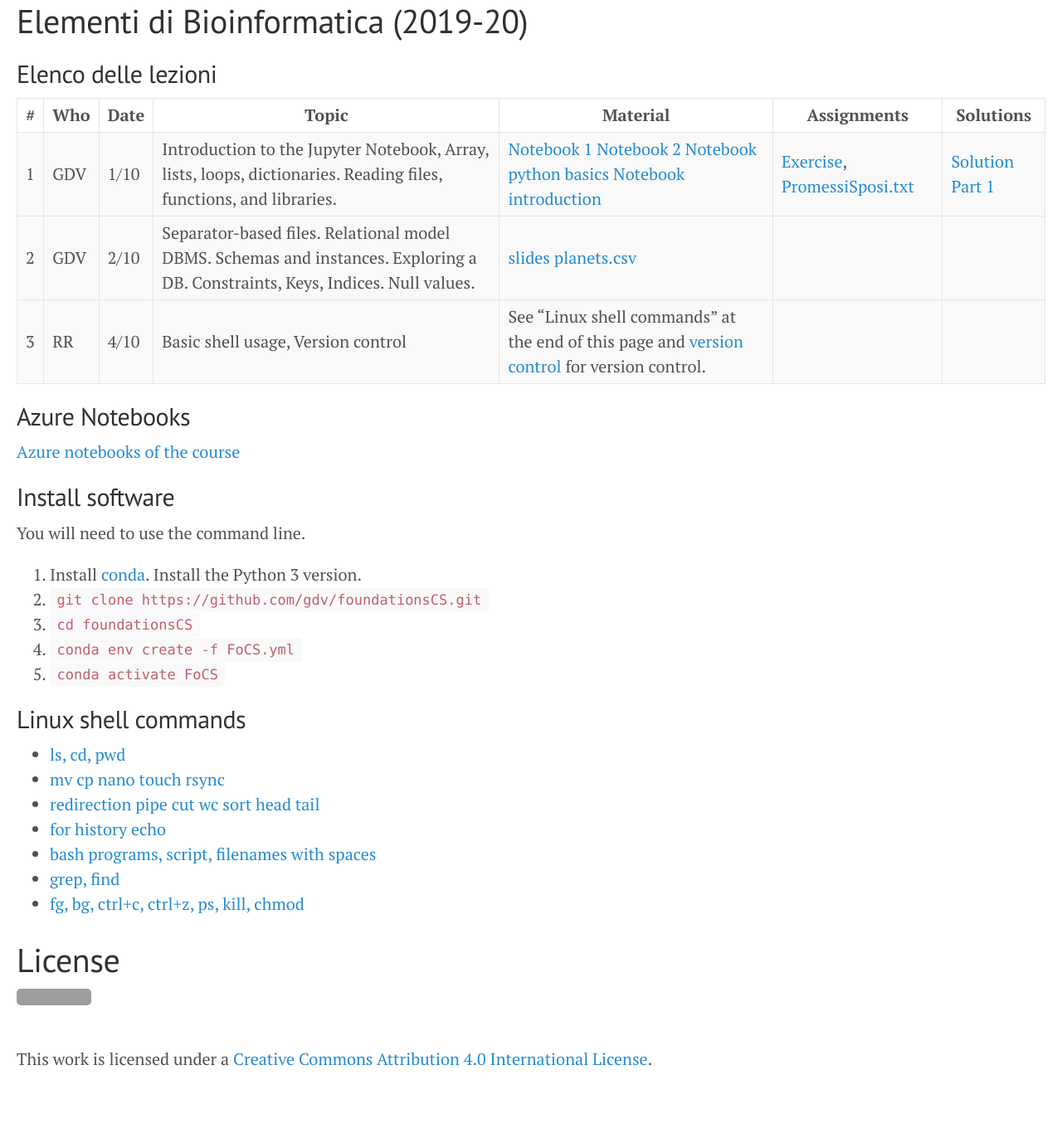
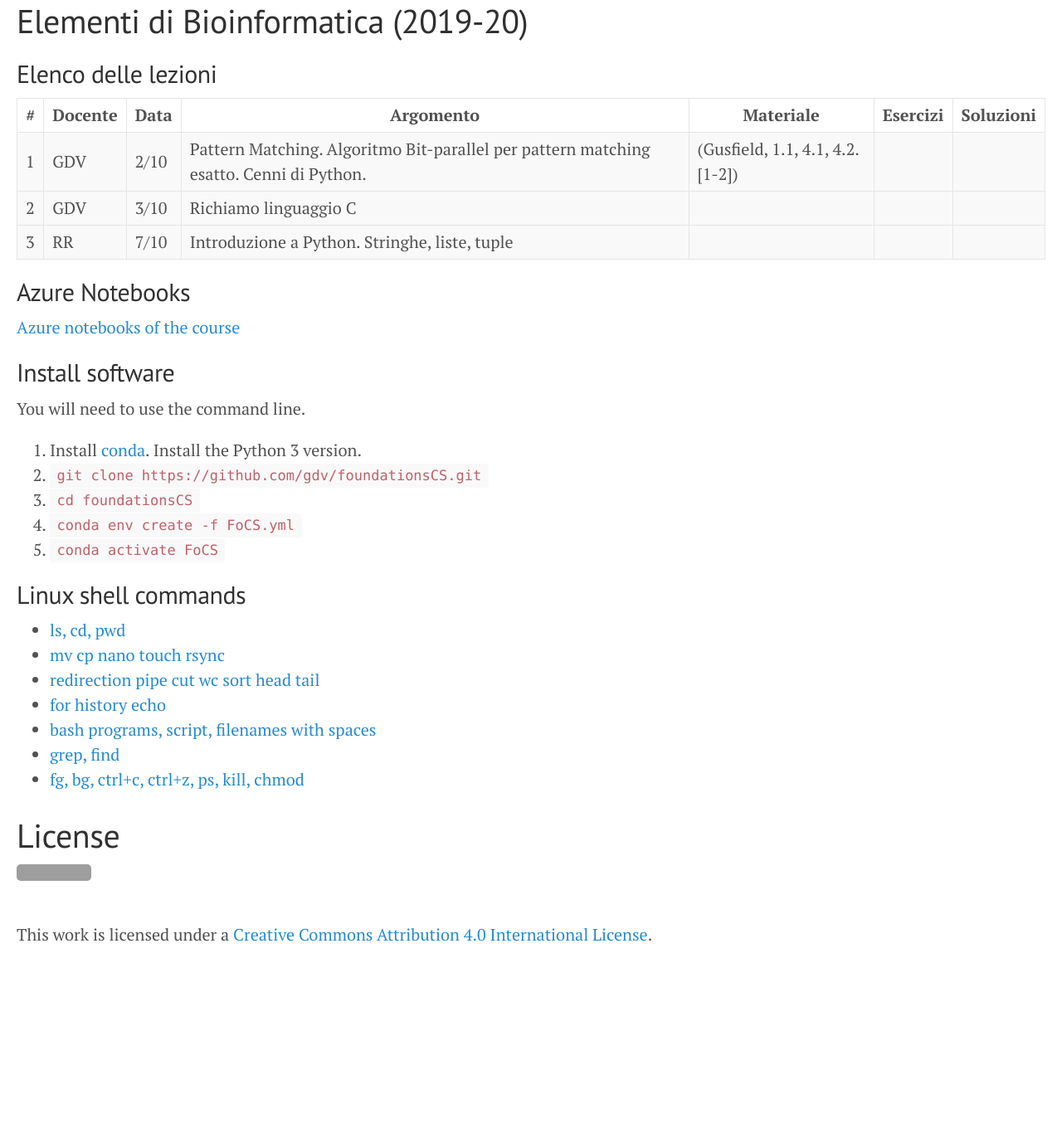
Before and after one commit to bioinformatica-corso/lezioni, a Jekyll site: the page built from docs/index.md, in a window 1280 px wide. Shown: the whole page at 83% size. Built offline with Jekyll 4.4.1, drawn with Linux system fonts in a browser that asks for light colours; after the commit the page ends 1222 px from its top, so only the background shows below that; grey boxes are pictures that could not be loaded.

Commit message:
prime lezioni

```diff
--- a/docs/index.md
+++ b/docs/index.md
@@ -6,13 +6,13 @@ title: Elementi di Bioinformatica (2019-20)
 ## Elenco delle lezioni
 
 
-| #  | Who | Date  |Topic      | Material   | Assignments   | Solutions |
+| #  | Docente | Data  |Argomento      | Materiale   | Esercizi   | Soluzioni |
 | -- | --- | ----- | --------- | ---------- | ------------- | --------- |
-| 1 | GDV | 1/10 | Introduction to the Jupyter Notebook, Array, lists, loops, dictionaries. Reading files, functions, and libraries.  | [Notebook 1](https://jakevdp.github.io/PythonDataScienceHandbook/01.00-ipython-beyond-normal-python.html) [Notebook 2](https://github.com/gdv/EngComp/blob/master/modules/1_offtheground/1_Interacting_with_Python.ipynb) [Notebook python basics](https://nbviewer.jupyter.org/github/gdv/foundationsCS/blob/master/py-01-basics.ipynb) [Notebook introduction](https://nbviewer.jupyter.org/github/gdv/foundationsCS/blob/master/py-02-intro-notebook.ipynb) | [Exercise](https://github.com/gdv/foundationsCS/blob/master/ex-01-DictFilesFunc.ipynb), [PromessiSposi.txt](https://github.com/gdv/foundationsCS/blob/master/ex-data/PromessiSposi.txt)  |         [Solution Part 1](https://github.com/gdv/foundationsCS/blob/master/ex-01-DictFilesFunc-solution-full.ipynb)                   |
+| 1 | GDV | 2/10 | Pattern Matching. Algoritmo Bit-parallel per pattern matching esatto. Cenni di Python.  | (Gusfield, 1.1, 4.1, 4.2.[1-2]) | | |
 | -- | --- | ----- | --------- | ---------- | ------------- | --------- |
-| 2 | GDV | 2/10 | Separator-based files. Relational model DBMS. Schemas and instances. Exploring a DB. Constraints, Keys, Indices. Null values. | [slides](https://github.com/gdv/introduction_to_relational_databases/raw/master/01-intro.pdf) [planets.csv](https://raw.githubusercontent.com/mwaskom/seaborn-data/master/planets.csv) |  |
+| 2 | GDV | 3/10 | Richiamo linguaggio C |  |  |
 | -- | --- | ----- | --------- | ---------- | ------------- | --------- |
-| 3 | RR | 4/10 |  Basic shell usage, Version control | See "Linux shell commands" at the end of this page and [version control](http://swcarpentry.github.io/git-novice/) for version control. |
+| 3 | RR | 7/10 |  Introduzione a Python. Stringhe, liste, tuple |  |
 | -- | --- | ----- | --------- | ---------- | ------------- | --------- |
 
 
```
Also changed, not shown: 5 other files.
